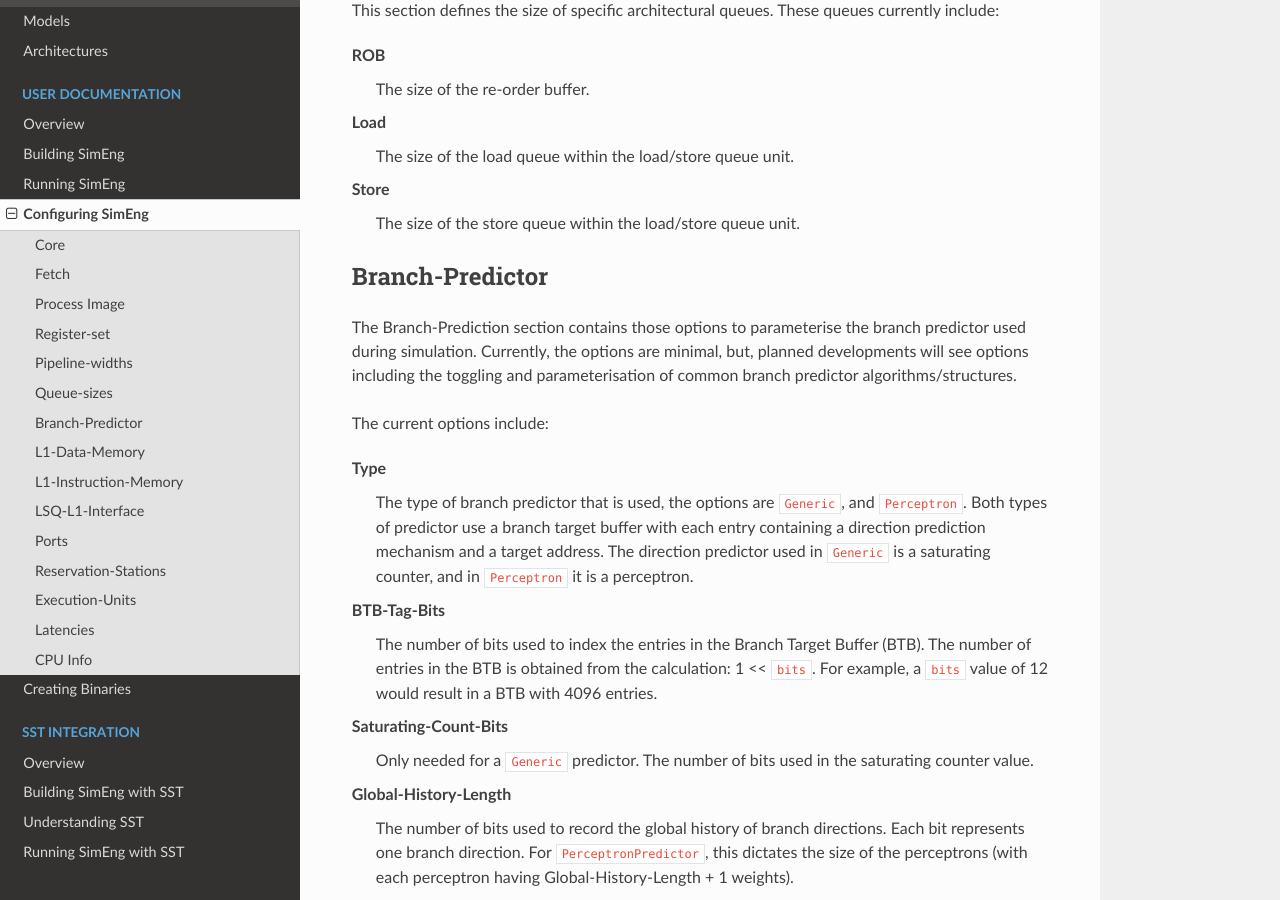
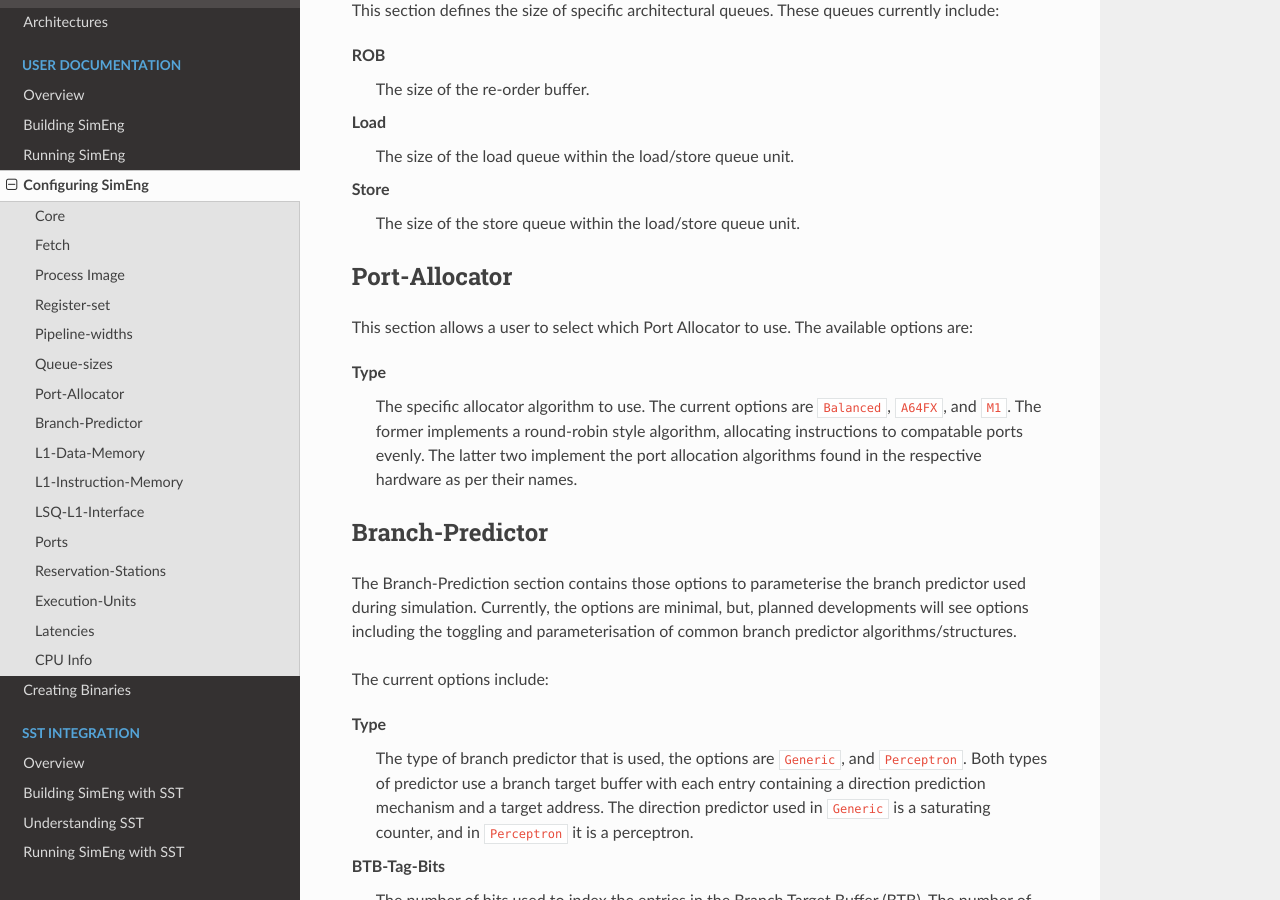
Before and after one commit to UoB-HPC/SimEng, a Sphinx documentation site: the page built from docs/sphinx/user/configuring_simeng.rst, in a window 1280 px wide and 900 px high, scrolled down 3655 px. Built offline with Sphinx 7.4.7 and the Read the Docs theme 2.0.0, drawn with Linux system fonts in a browser that asks for light colours; pages that are not in the unit, such as notebooks, are missing from menus.

Commit message:
Updated docs for port allocator config option.

```diff
--- a/docs/sphinx/user/configuring_simeng.rst
+++ b/docs/sphinx/user/configuring_simeng.rst
@@ -140,6 +140,13 @@
 Store
     The size of the store queue within the load/store queue unit.
 
+Port-Allocator
+--------------
+
+This section allows a user to select which Port Allocator to use. The available options are:
+
+Type
+    The specific allocator algorithm to use. The current options are ``Balanced``, ``A64FX``, and ``M1``. The former implements a round-robin style algorithm, allocating instructions to compatable ports evenly. The latter two implement the port allocation algorithms found in the respective hardware as per their names.
 
 Branch-Predictor
 ----------------
```
